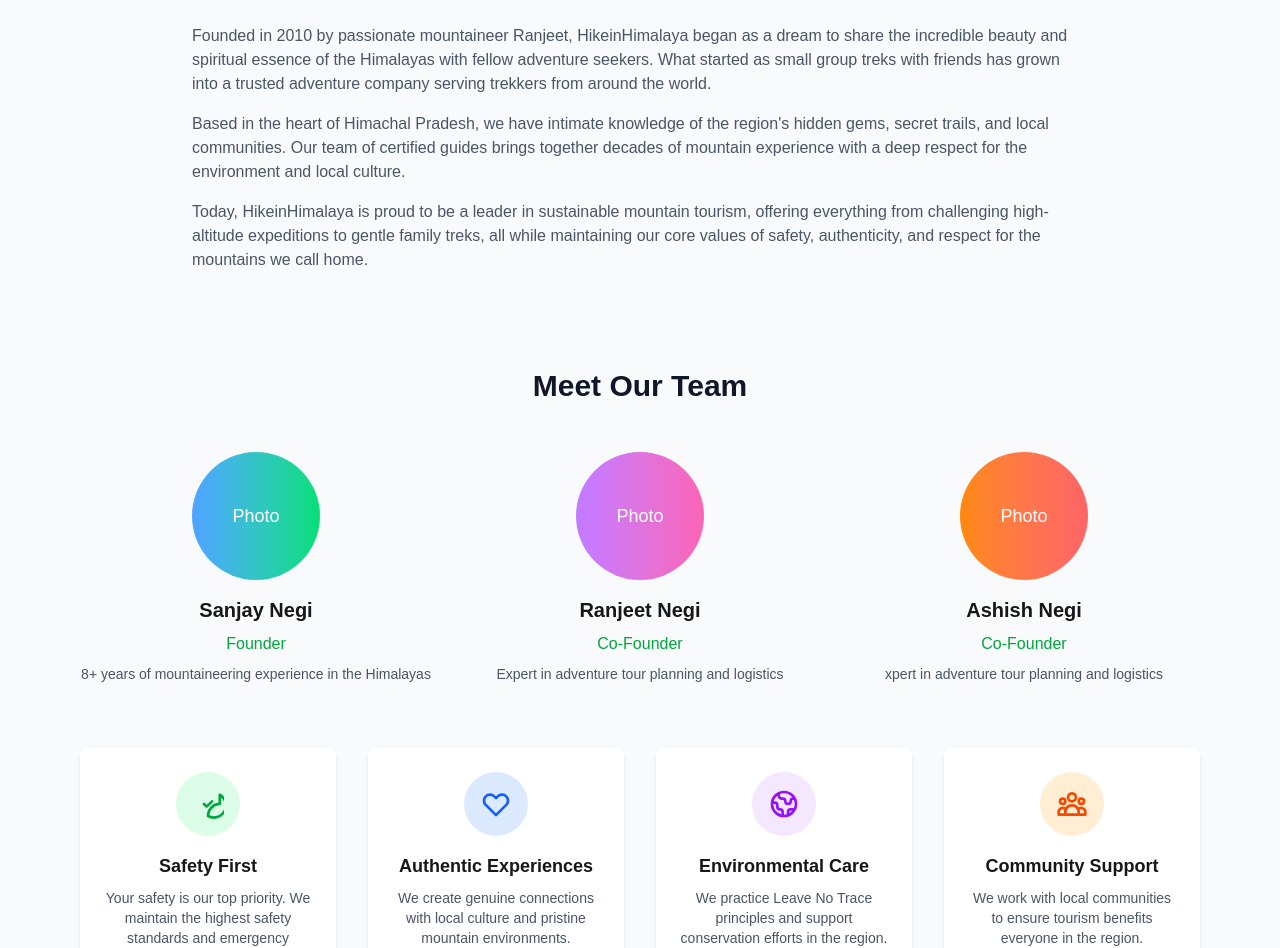
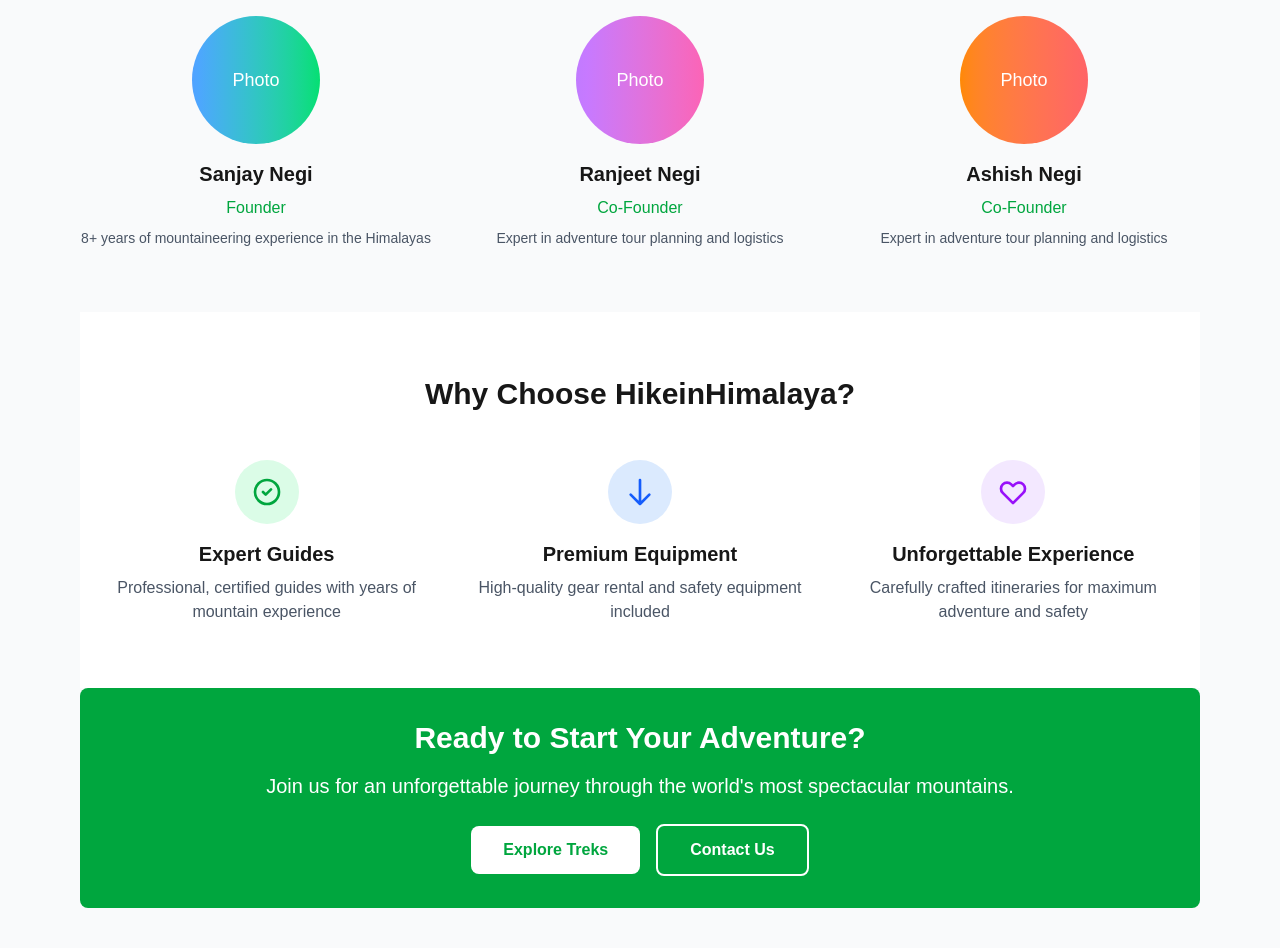
Before and after one commit to saphir746/Hike_in_Himalaya, a Next.js app: page /about in a window 1280 px wide. Shown: the part 1128-2076 px from the top of the page. Built offline with nearby package versions, Linux system fonts and the light colour scheme.

Commit message:
fill in deets

```diff
--- a/src/app/about/page.tsx
+++ b/src/app/about/page.tsx
@@ -11,7 +11,7 @@
             About HikeinHimalaya
           </h1>
           <p className="text-xl text-gray-600 max-w-3xl mx-auto">
-          At Hike in Himalaya, we believe that trekking is more than just a journey through the majestic landscapes of the Himalaya—it's an experience that connects you to nature, adventure, and the rich heritage of these mountains.
+          At Hike in Himalaya, we believe that trekking is more than just a journey through the majestic landscapes of the Himalaya—it&apos;s an experience that connects you to nature, adventure, and the rich heritage of these mountains.
 
 Our story began eight years ago, rooted in a deep love for the trails and peaks of the Himalayas. Founded by locals who grew up exploring these awe-inspiring landscapes, Hike in Himalaya started as a humble trek equipment rental service. Fueled by a passion for sharing the wonders of the region, we soon began guiding small groups on local treks, introducing them to hidden gems and untouched beauty that only seasoned locals know.
 
@@ -58,30 +58,6 @@
           </div>
         </div>
 
-        {/* Story Section */}
-        <div className="bg-gray-50 rounded-lg p-8 mb-16">
-          <h2 className="text-3xl font-bold text-gray-900 mb-6 text-center">Our Story</h2>
-          <div className="max-w-4xl mx-auto">
-            <p className="text-gray-600 mb-4">
-              Founded in 2010 by passionate mountaineer Ranjeet, HikeinHimalaya began as a dream
-              to share the incredible beauty and spiritual essence of the Himalayas with fellow
-              adventure seekers. What started as small group treks with friends has grown into
-              a trusted adventure company serving trekkers from around the world.
-            </p>
-            <p className="text-gray-600 mb-4">
-              Based in the heart of Himachal Pradesh, we have intimate knowledge of the region&apos;s
-              hidden gems, secret trails, and local communities. Our team of certified guides
-              brings together decades of mountain experience with a deep respect for the
-              environment and local culture.
-            </p>
-            <p className="text-gray-600">
-              Today, HikeinHimalaya is proud to be a leader in sustainable mountain tourism,
-              offering everything from challenging high-altitude expeditions to gentle family
-              treks, all while maintaining our core values of safety, authenticity, and respect
-              for the mountains we call home.
-            </p>
-          </div>
-        </div>
 
         {/* Team Section */}
         <div className="mb-16">
@@ -114,59 +90,47 @@
               <h3 className="text-xl font-semibold mb-2">Ashish Negi</h3>
               <p className="text-green-600 font-medium mb-2">Co-Founder</p>
               <p className="text-gray-600 text-sm">
-              xpert in adventure tour planning and logistics
+              Expert in adventure tour planning and logistics
               </p>
             </div>
           </div>
         </div>
 
-        {/* Values Section */}
-        <div className="grid md:grid-cols-2 lg:grid-cols-4 gap-8 mb-16">
-          <div className="text-center p-6 bg-white rounded-lg shadow-md">
+      {/* Features Section */}
+      <section className="py-16 bg-white">
+        <div className="max-w-7xl mx-auto px-4">
+          <h2 className="text-3xl font-bold text-center mb-12">Why Choose HikeinHimalaya?</h2>
+          <div className="grid md:grid-cols-3 gap-8">
+            <div className="text-center">
               <div className="bg-green-100 w-16 h-16 rounded-full flex items-center justify-center mx-auto mb-4">
                 <svg className="w-8 h-8 text-green-600" fill="none" stroke="currentColor" viewBox="0 0 24 24">
-                <path strokeLinecap="round" strokeLinejoin="round" strokeWidth={2} d="M9 12l2 2 4-4m5.818-4.954A9 9 0 1112 21a9 9 0 018.818-9.046z" />
+                  <path strokeLinecap="round" strokeLinejoin="round" strokeWidth={2} d="M9 12l2 2 4-4m6 2a9 9 0 11-18 0 9 9 0 0118 0z" />
                 </svg>
               </div>
-            <h3 className="text-lg font-semibold mb-2">Safety First</h3>
-            <p className="text-gray-600 text-sm">
-              Your safety is our top priority. We maintain the highest safety standards and emergency protocols.
-            </p>
+              <h3 className="text-xl font-semibold mb-2">Expert Guides</h3>
+              <p className="text-gray-600">Professional, certified guides with years of mountain experience</p>
             </div>
-          <div className="text-center p-6 bg-white rounded-lg shadow-md">
+            <div className="text-center">
               <div className="bg-blue-100 w-16 h-16 rounded-full flex items-center justify-center mx-auto mb-4">
                 <svg className="w-8 h-8 text-blue-600" fill="none" stroke="currentColor" viewBox="0 0 24 24">
+                  <path strokeLinecap="round" strokeLinejoin="round" strokeWidth={2} d="M19 14l-7 7m0 0l-7-7m7 7V3" />
+                </svg>
+              </div>
+              <h3 className="text-xl font-semibold mb-2">Premium Equipment</h3>
+              <p className="text-gray-600">High-quality gear rental and safety equipment included</p>
+            </div>
+            <div className="text-center">
+              <div className="bg-purple-100 w-16 h-16 rounded-full flex items-center justify-center mx-auto mb-4">
+                <svg className="w-8 h-8 text-purple-600" fill="none" stroke="currentColor" viewBox="0 0 24 24">
                   <path strokeLinecap="round" strokeLinejoin="round" strokeWidth={2} d="M4.318 6.318a4.5 4.5 0 000 6.364L12 20.364l7.682-7.682a4.5 4.5 0 00-6.364-6.364L12 7.636l-1.318-1.318a4.5 4.5 0 00-6.364 0z" />
                 </svg>
               </div>
-            <h3 className="text-lg font-semibold mb-2">Authentic Experiences</h3>
-            <p className="text-gray-600 text-sm">
-              We create genuine connections with local culture and pristine mountain environments.
-            </p>
-          </div>
-          <div className="text-center p-6 bg-white rounded-lg shadow-md">
-            <div className="bg-purple-100 w-16 h-16 rounded-full flex items-center justify-center mx-auto mb-4">
-              <svg className="w-8 h-8 text-purple-600" fill="none" stroke="currentColor" viewBox="0 0 24 24">
-                <path strokeLinecap="round" strokeLinejoin="round" strokeWidth={2} d="M3.055 11H5a2 2 0 012 2v1a2 2 0 002 2 2 2 0 012 2v2.945M8 3.935V5.5A2.5 2.5 0 0010.5 8h.5a2 2 0 012 2 2 2 0 104 0 2 2 0 012-2h1.064M15 20.488V18a2 2 0 012-2h3.064M21 12a9 9 0 11-18 0 9 9 0 0118 0z" />
-              </svg>
-            </div>
-            <h3 className="text-lg font-semibold mb-2">Environmental Care</h3>
-            <p className="text-gray-600 text-sm">
-              We practice Leave No Trace principles and support conservation efforts in the region.
-            </p>
-          </div>
-          <div className="text-center p-6 bg-white rounded-lg shadow-md">
-            <div className="bg-orange-100 w-16 h-16 rounded-full flex items-center justify-center mx-auto mb-4">
-              <svg className="w-8 h-8 text-orange-600" fill="none" stroke="currentColor" viewBox="0 0 24 24">
-                <path strokeLinecap="round" strokeLinejoin="round" strokeWidth={2} d="M17 20h5v-2a3 3 0 00-5.356-1.857M17 20H7m10 0v-2c0-.656-.126-1.283-.356-1.857M7 20H2v-2a3 3 0 015.356-1.857M7 20v-2c0-.656.126-1.283.356-1.857m0 0a5.002 5.002 0 019.288 0M15 7a3 3 0 11-6 0 3 3 0 016 0zm6 3a2 2 0 11-4 0 2 2 0 014 0zM7 10a2 2 0 11-4 0 2 2 0 014 0z" />
-              </svg>
-            </div>
-            <h3 className="text-lg font-semibold mb-2">Community Support</h3>
-            <p className="text-gray-600 text-sm">
-              We work with local communities to ensure tourism benefits everyone in the region.
-            </p>
+              <h3 className="text-xl font-semibold mb-2">Unforgettable Experience</h3>
+              <p className="text-gray-600">Carefully crafted itineraries for maximum adventure and safety</p>
             </div>
           </div>
+        </div>
+      </section>
 
         {/* Call to Action */}
         <div className="bg-green-600 text-white rounded-lg p-8 text-center">
--- a/src/app/page.tsx
+++ b/src/app/page.tsx
@@ -32,42 +32,6 @@
         </div>
       </section>
 
-      {/* Features Section */}
-      <section className="py-16 bg-white">
-        <div className="max-w-7xl mx-auto px-4">
-          <h2 className="text-3xl font-bold text-center mb-12">Why Choose HikeinHimalaya?</h2>
-          <div className="grid md:grid-cols-3 gap-8">
-            <div className="text-center">
-              <div className="bg-green-100 w-16 h-16 rounded-full flex items-center justify-center mx-auto mb-4">
-                <svg className="w-8 h-8 text-green-600" fill="none" stroke="currentColor" viewBox="0 0 24 24">
-                  <path strokeLinecap="round" strokeLinejoin="round" strokeWidth={2} d="M9 12l2 2 4-4m6 2a9 9 0 11-18 0 9 9 0 0118 0z" />
-                </svg>
-              </div>
-              <h3 className="text-xl font-semibold mb-2">Expert Guides</h3>
-              <p className="text-gray-600">Professional, certified guides with years of mountain experience</p>
-            </div>
-            <div className="text-center">
-              <div className="bg-blue-100 w-16 h-16 rounded-full flex items-center justify-center mx-auto mb-4">
-                <svg className="w-8 h-8 text-blue-600" fill="none" stroke="currentColor" viewBox="0 0 24 24">
-                  <path strokeLinecap="round" strokeLinejoin="round" strokeWidth={2} d="M19 14l-7 7m0 0l-7-7m7 7V3" />
-                </svg>
-              </div>
-              <h3 className="text-xl font-semibold mb-2">Premium Equipment</h3>
-              <p className="text-gray-600">High-quality gear rental and safety equipment included</p>
-            </div>
-            <div className="text-center">
-              <div className="bg-purple-100 w-16 h-16 rounded-full flex items-center justify-center mx-auto mb-4">
-                <svg className="w-8 h-8 text-purple-600" fill="none" stroke="currentColor" viewBox="0 0 24 24">
-                  <path strokeLinecap="round" strokeLinejoin="round" strokeWidth={2} d="M4.318 6.318a4.5 4.5 0 000 6.364L12 20.364l7.682-7.682a4.5 4.5 0 00-6.364-6.364L12 7.636l-1.318-1.318a4.5 4.5 0 00-6.364 0z" />
-                </svg>
-              </div>
-              <h3 className="text-xl font-semibold mb-2">Unforgettable Experience</h3>
-              <p className="text-gray-600">Carefully crafted itineraries for maximum adventure and safety</p>
-            </div>
-          </div>
-        </div>
-      </section>
-
       {/* Popular Treks Section */}
       <section className="py-16 bg-gray-50">
         <div className="max-w-7xl mx-auto px-4">
@@ -94,19 +58,6 @@
                 <div className="flex justify-between items-center">
                   <span className="text-2xl font-bold text-green-600">$1,899</span>
                   <Link href="/treks/buran-ghati-trek" className="text-blue-600 hover:text-blue-800">
-                    Learn More →
-                  </Link>
-                </div>
-              </div>
-            </div>
-            <div className="bg-white rounded-lg shadow-md overflow-hidden hover:shadow-lg transition-shadow">
-              <div className="h-48 bg-gradient-to-r from-purple-400 to-pink-500"></div>
-              <div className="p-6">
-                <h3 className="text-xl font-semibold mb-2">Kilimanjaro Summit</h3>
-                <p className="text-gray-600 mb-4">7-day expedition to Africa&apos;s highest peak</p>
-                <div className="flex justify-between items-center">
-                  <span className="text-2xl font-bold text-green-600">$3,299</span>
-                  <Link href="/treks/kilimanjaro" className="text-blue-600 hover:text-blue-800">
                     Learn More →
                   </Link>
                 </div>
```
Lines whose indentation alone changed are shown as unchanged.
